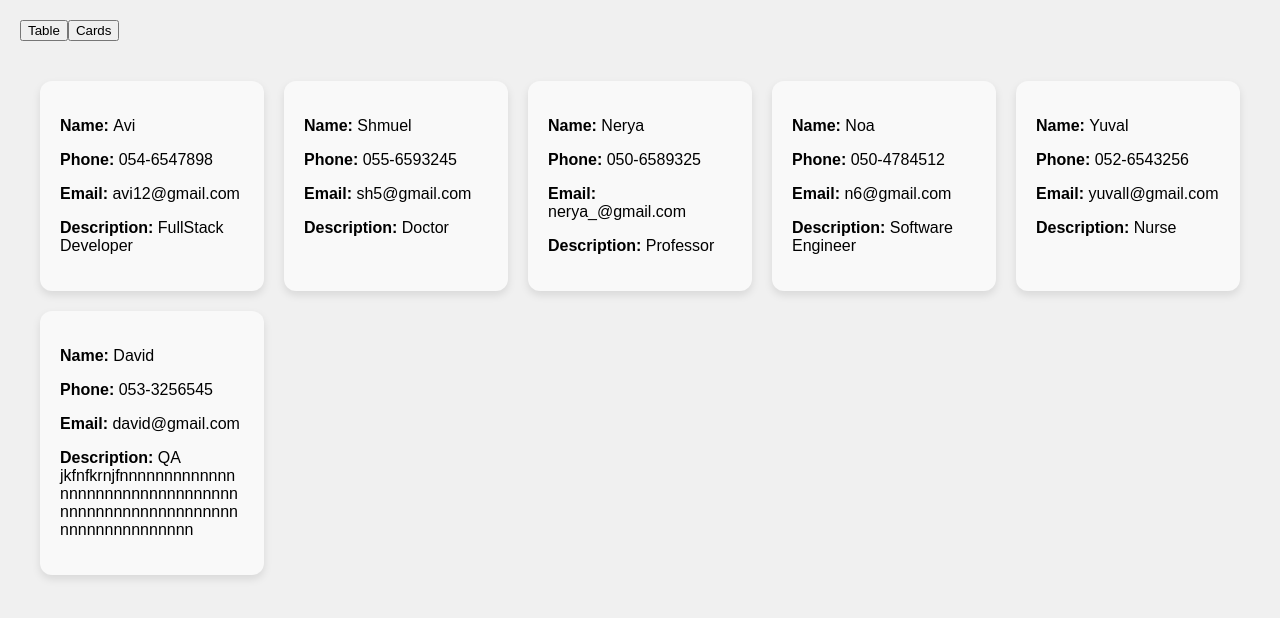
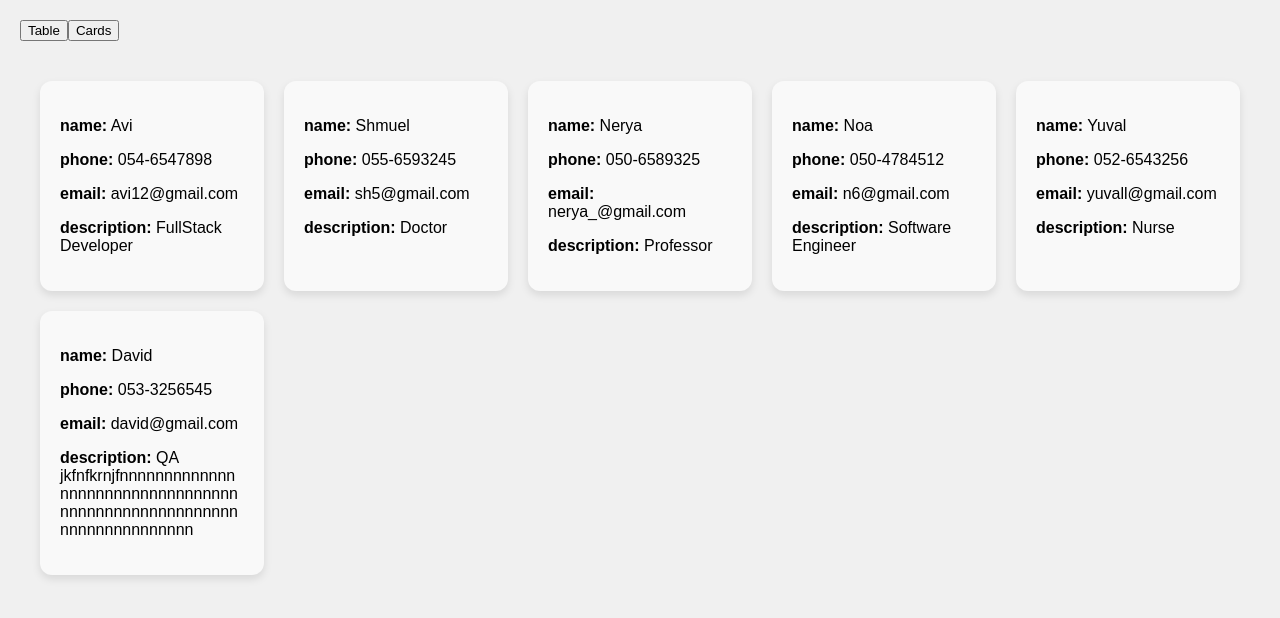
Before and after one commit to AdvaOhana/CRM, a React (Create React App) app: page / in a window 1280 px wide. Shown: the top 618 px of the page. Built offline with nearby package versions, Linux system fonts and the light colour scheme.

Commit message:
Refactor Components separated components into individual files

```diff
--- a/src/components/App.js
+++ b/src/components/App.js
@@ -1,79 +1,15 @@
 import { useState } from 'react'
 import { customers } from '../data/myObj'
+import Cards from './Cards'
+import Table from './Table'
+import Buttons from './Buttons'
 
 export default function App() {
     const [view, setView] = useState('card')
     return (
         <>
             <Buttons onChange={setView} />
-            {view === 'table' ? <Table /> : <Cards />}
+            {view === 'table' ? <Table customers={customers} /> : <Cards customers={customers} />}
         </>
     );
 }
-
-
-
-function Table() {
-    const headers = Object.keys(customers[0])
-
-    return (
-        <table style={{ border: '1px solid black' }}>
-            <thead >
-                <tr >
-                    {headers.map(key => (
-                        <th key={key} style={{ border: '1px solid black' }}>{key}</th>
-                    ))}
-                </tr>
-            </thead>
-            <tbody>
-                {customers.map((row, idx) => (
-                    <tr key={idx}>
-                        {headers.map(key => (
-                            <td style={{ border: '1px solid black' }}>{row[key]}</td>
-                        ))}
-                    </tr>
-                ))}
-            </tbody>
-        </table>
-    )
-
-}
-
-function Cards() {
-    return (
-        <div className='container'>
-            {customers.map((customer) => (
-                <div key={customer.id} className='card'>
-                    <p>
-                        <strong>Name: </strong>
-                        {customer.name}
-                    </p>
-
-                    <p>
-                        <strong>Phone: </strong>
-                        {customer.phone}
-                    </p>
-
-                    <p>
-                        <strong>Email: </strong>
-                        {customer.email}
-                    </p>
-
-                    <p>
-                        <strong>Description: </strong>
-                        {customer.description}
-                    </p>
-                </div>
-            ))}
-        </div>
-    )
-}
-
-function Buttons({ onChange }) {
-    return (
-        <div style={{ marginBottom: '20px' }}>
-            <button onClick={() => onChange('table')}>Table</button>
-            <button onClick={() => onChange('cards')}>Cards</button>
-        </div>
-    );
-}
--- /dev/null
+++ b/src/components/Buttons.js
@@ -0,0 +1,8 @@
+export default function Buttons({ onChange }) {
+    return (
+        <div style={{ marginBottom: '20px' }}>
+            <button onClick={() => onChange('table')}>Table</button>
+            <button onClick={() => onChange('cards')}>Cards</button>
+        </div>
+    );
+}
--- /dev/null
+++ b/src/components/Cards.js
@@ -0,0 +1,17 @@
+export default function Cards({ customers }) {
+
+    return (<div className='container'>
+        {Object.entries(customers).map(([key, value]) => (
+            <div key={key} className='card'>
+                {Object.entries(value).map(([k, v]) =>
+                    k !== 'id' ? (
+                        <p key={k}>
+                            <strong>{k}:</strong> {v}
+                        </p>
+                    ) : null
+                )}
+            </div>
+        ))}
+    </div>
+    )
+}
--- /dev/null
+++ b/src/components/Table.js
@@ -0,0 +1,25 @@
+export default function Table({ customers }) {
+    const headers = Object.keys(customers[0])
+
+    return (
+        <table style={{ border: '1px solid black' }}>
+            <thead >
+                <tr >
+                    {headers.map(key => (
+                        <th key={key} style={{ border: '1px solid black' }}>{key}</th>
+                    ))}
+                </tr>
+            </thead>
+            <tbody>
+                {customers.map((row, idx) => (
+                    <tr key={idx}>
+                        {headers.map(key => (
+                            <td style={{ border: '1px solid black' }}>{row[key]}</td>
+                        ))}
+                    </tr>
+                ))}
+            </tbody>
+        </table>
+    )
+
+}
```
